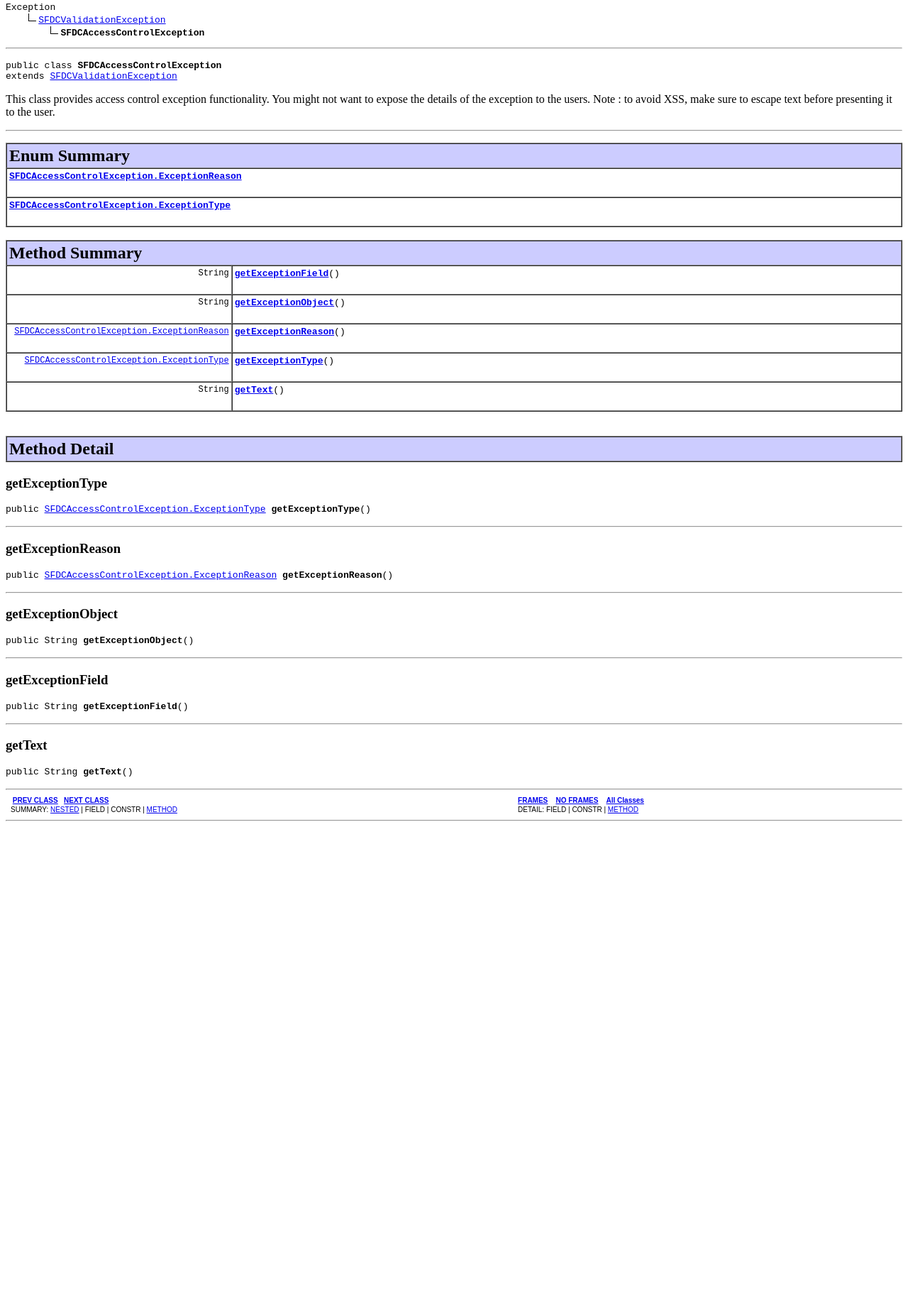
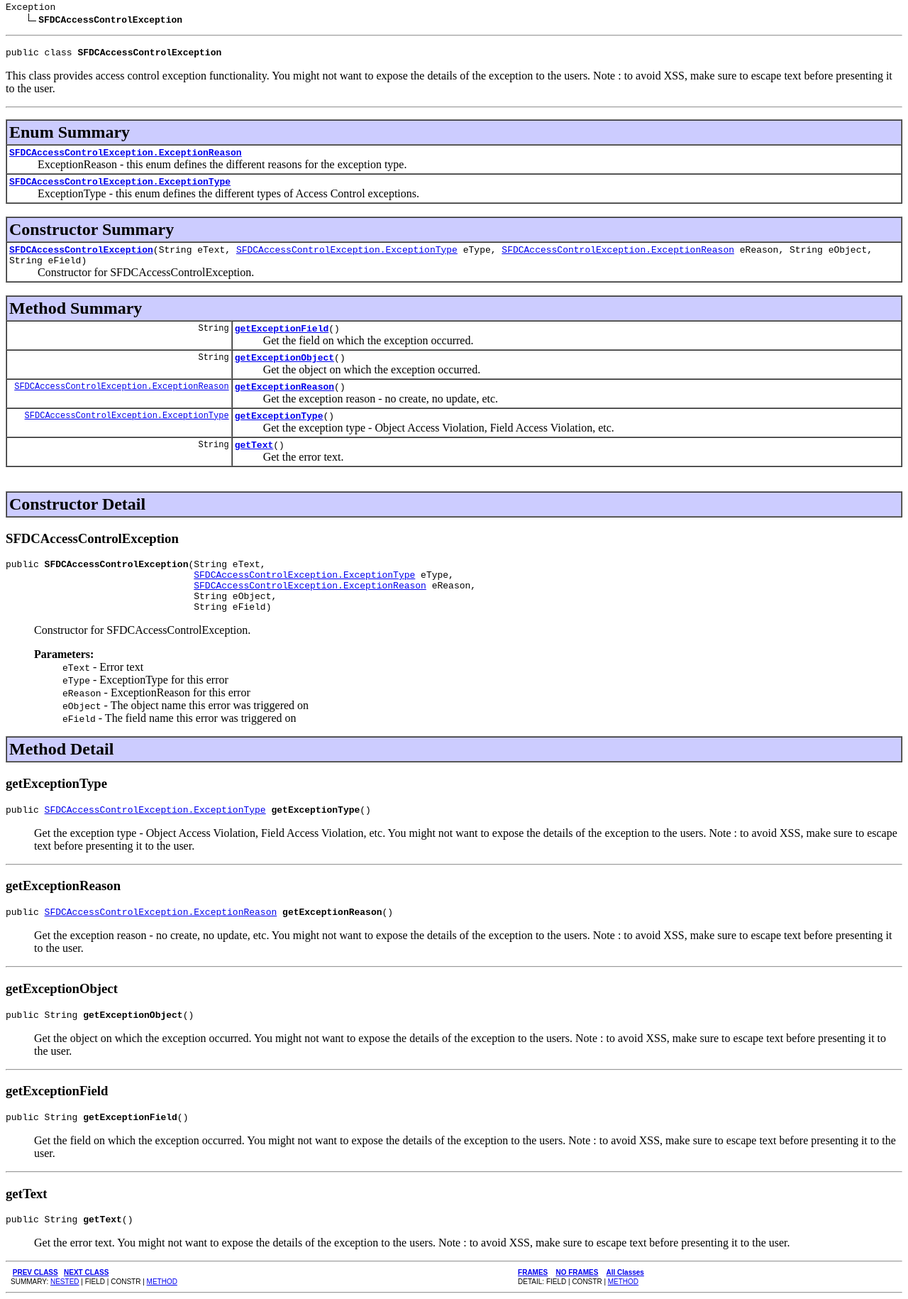
Before and after one commit to forcedotcom/force-dot-com-esapi, a plain HTML site: page doc/SFDCAccessControlException.html in a window 1280 px wide. Shown: the part 118-1948 px from the top of the page at 71% size. Before the commit the page ends 1283 px from the top, so only its background shows below. Drawn offline with Linux system fonts and the light colour scheme.

Commit message:
Added descriptions

```diff
--- a/doc/SFDCAccessControlException.html
+++ b/doc/SFDCAccessControlException.html
@@ -75,12 +75,11 @@ DETAIL:&nbsp;FIELD&nbsp;|&nbsp;CONSTR&nbsp;|&nbsp;<A HREF="#method_detail">METHO
 Class SFDCAccessControlException</H2>
 <PRE>
 Exception
-    <IMG SRC="./resources/inherit.gif" ALT="extended by "><A HREF="SFDCValidationException.html" title="class in &lt;Unnamed&gt;">SFDCValidationException</A>
-        <IMG SRC="./resources/inherit.gif" ALT="extended by "><B>SFDCAccessControlException</B>
+    <IMG SRC="./resources/inherit.gif" ALT="extended by "><B>SFDCAccessControlException</B>
 </PRE>
 <HR>
 <DL>
-<DT><PRE>public class <B>SFDCAccessControlException</B><DT>extends <A HREF="SFDCValidationException.html" title="class in &lt;Unnamed&gt;">SFDCValidationException</A></DL>
+<DT><PRE>public class <B>SFDCAccessControlException</B><DT></DL>
 </PRE>
 
 <P>
@@ -104,16 +103,38 @@ This class provides access control exception functionality. You might not want t
 <TD><CODE><B><A HREF="SFDCAccessControlException.ExceptionReason.html" title="enum in &lt;Unnamed&gt;">SFDCAccessControlException.ExceptionReason</A></B></CODE>
 
 <BR>
-&nbsp;&nbsp;&nbsp;&nbsp;&nbsp;&nbsp;&nbsp;&nbsp;&nbsp;&nbsp;&nbsp;</TD>
+&nbsp;&nbsp;&nbsp;&nbsp;&nbsp;&nbsp;&nbsp;&nbsp;&nbsp;&nbsp;ExceptionReason - this enum defines the different reasons for the exception type.</TD>
 </TR>
 <TR BGCOLOR="white" CLASS="TableRowColor">
 <TD><CODE><B><A HREF="SFDCAccessControlException.ExceptionType.html" title="enum in &lt;Unnamed&gt;">SFDCAccessControlException.ExceptionType</A></B></CODE>
 
 <BR>
-&nbsp;&nbsp;&nbsp;&nbsp;&nbsp;&nbsp;&nbsp;&nbsp;&nbsp;&nbsp;&nbsp;</TD>
+&nbsp;&nbsp;&nbsp;&nbsp;&nbsp;&nbsp;&nbsp;&nbsp;&nbsp;&nbsp;ExceptionType - this enum defines the different types of Access Control exceptions.</TD>
 </TR>
 </TABLE>
 &nbsp;
+
+<!-- ======== CONSTRUCTOR SUMMARY ======== -->
+
+<A NAME="constructor_summary"><!-- --></A>
+<TABLE BORDER="1" WIDTH="100%" CELLPADDING="3" CELLSPACING="0" SUMMARY="">
+<TR BGCOLOR="#CCCCFF" CLASS="TableHeadingColor">
+<TH ALIGN="left" COLSPAN="2"><FONT SIZE="+2">
+<B>Constructor Summary</B></FONT></TH>
+</TR>
+<TR BGCOLOR="white" CLASS="TableRowColor">
+<TD><CODE><B><A HREF="SFDCAccessControlException.html#SFDCAccessControlException(String, SFDCAccessControlException.ExceptionType, SFDCAccessControlException.ExceptionReason, String, String)">SFDCAccessControlException</A></B>(String&nbsp;eText,
+                           <A HREF="SFDCAccessControlException.ExceptionType.html" title="enum in &lt;Unnamed&gt;">SFDCAccessControlException.ExceptionType</A>&nbsp;eType,
+                           <A HREF="SFDCAccessControlException.ExceptionReason.html" title="enum in &lt;Unnamed&gt;">SFDCAccessControlException.ExceptionReason</A>&nbsp;eReason,
+                           String&nbsp;eObject,
+                           String&nbsp;eField)</CODE>
+
+<BR>
+&nbsp;&nbsp;&nbsp;&nbsp;&nbsp;&nbsp;&nbsp;&nbsp;&nbsp;&nbsp;Constructor for SFDCAccessControlException.</TD>
+</TR>
+</TABLE>
+&nbsp;
+
 <!-- ========== METHOD SUMMARY =========== -->
 
 <A NAME="method_summary"><!-- --></A>
@@ -128,7 +149,7 @@ This class provides access control exception functionality. You might not want t
 <TD><CODE><B><A HREF="SFDCAccessControlException.html#getExceptionField()">getExceptionField</A></B>()</CODE>
 
 <BR>
-&nbsp;&nbsp;&nbsp;&nbsp;&nbsp;&nbsp;&nbsp;&nbsp;&nbsp;&nbsp;&nbsp;</TD>
+&nbsp;&nbsp;&nbsp;&nbsp;&nbsp;&nbsp;&nbsp;&nbsp;&nbsp;&nbsp;Get the field on which the exception occurred.</TD>
 </TR>
 <TR BGCOLOR="white" CLASS="TableRowColor">
 <TD ALIGN="right" VALIGN="top" WIDTH="1%"><FONT SIZE="-1">
@@ -136,7 +157,7 @@ This class provides access control exception functionality. You might not want t
 <TD><CODE><B><A HREF="SFDCAccessControlException.html#getExceptionObject()">getExceptionObject</A></B>()</CODE>
 
 <BR>
-&nbsp;&nbsp;&nbsp;&nbsp;&nbsp;&nbsp;&nbsp;&nbsp;&nbsp;&nbsp;&nbsp;</TD>
+&nbsp;&nbsp;&nbsp;&nbsp;&nbsp;&nbsp;&nbsp;&nbsp;&nbsp;&nbsp;Get the object on which the exception occurred.</TD>
 </TR>
 <TR BGCOLOR="white" CLASS="TableRowColor">
 <TD ALIGN="right" VALIGN="top" WIDTH="1%"><FONT SIZE="-1">
@@ -144,7 +165,7 @@ This class provides access control exception functionality. You might not want t
 <TD><CODE><B><A HREF="SFDCAccessControlException.html#getExceptionReason()">getExceptionReason</A></B>()</CODE>
 
 <BR>
-&nbsp;&nbsp;&nbsp;&nbsp;&nbsp;&nbsp;&nbsp;&nbsp;&nbsp;&nbsp;&nbsp;</TD>
+&nbsp;&nbsp;&nbsp;&nbsp;&nbsp;&nbsp;&nbsp;&nbsp;&nbsp;&nbsp;Get the exception reason - no create, no update, etc.</TD>
 </TR>
 <TR BGCOLOR="white" CLASS="TableRowColor">
 <TD ALIGN="right" VALIGN="top" WIDTH="1%"><FONT SIZE="-1">
@@ -152,7 +173,7 @@ This class provides access control exception functionality. You might not want t
 <TD><CODE><B><A HREF="SFDCAccessControlException.html#getExceptionType()">getExceptionType</A></B>()</CODE>
 
 <BR>
-&nbsp;&nbsp;&nbsp;&nbsp;&nbsp;&nbsp;&nbsp;&nbsp;&nbsp;&nbsp;&nbsp;</TD>
+&nbsp;&nbsp;&nbsp;&nbsp;&nbsp;&nbsp;&nbsp;&nbsp;&nbsp;&nbsp;Get the exception type - Object Access Violation, Field Access Violation, etc.</TD>
 </TR>
 <TR BGCOLOR="white" CLASS="TableRowColor">
 <TD ALIGN="right" VALIGN="top" WIDTH="1%"><FONT SIZE="-1">
@@ -160,11 +181,36 @@ This class provides access control exception functionality. You might not want t
 <TD><CODE><B><A HREF="SFDCAccessControlException.html#getText()">getText</A></B>()</CODE>
 
 <BR>
-&nbsp;&nbsp;&nbsp;&nbsp;&nbsp;&nbsp;&nbsp;&nbsp;&nbsp;&nbsp;&nbsp;</TD>
+&nbsp;&nbsp;&nbsp;&nbsp;&nbsp;&nbsp;&nbsp;&nbsp;&nbsp;&nbsp;Get the error text.</TD>
 </TR>
 </TABLE>
 <br>
 <P>
+
+<!-- ========= CONSTRUCTOR DETAIL ======== -->
+
+<A NAME="constructor_detail"><!-- --></A>
+<TABLE BORDER="1" WIDTH="100%" CELLPADDING="3" CELLSPACING="0" SUMMARY="">
+<TR BGCOLOR="#CCCCFF" CLASS="TableHeadingColor">
+<TH ALIGN="left" COLSPAN="1"><FONT SIZE="+2">
+<B>Constructor Detail</B></FONT></TH>
+</TR>
+</TABLE>
+
+<A NAME="SFDCAccessControlException(String, SFDCAccessControlException.ExceptionType, SFDCAccessControlException.ExceptionReason, String, String)"><!-- --></A><H3>
+SFDCAccessControlException</H3>
+<PRE>
+public <B>SFDCAccessControlException</B>(String&nbsp;eText,
+                                  <A HREF="SFDCAccessControlException.ExceptionType.html" title="enum in &lt;Unnamed&gt;">SFDCAccessControlException.ExceptionType</A>&nbsp;eType,
+                                  <A HREF="SFDCAccessControlException.ExceptionReason.html" title="enum in &lt;Unnamed&gt;">SFDCAccessControlException.ExceptionReason</A>&nbsp;eReason,
+                                  String&nbsp;eObject,
+                                  String&nbsp;eField)</PRE>
+<DL>
+<DD>Constructor for SFDCAccessControlException.
+<P>
+<DL>
+<DT><B>Parameters:</B><DD><CODE>eText</CODE> - Error text<DD><CODE>eType</CODE> - ExceptionType for this error<DD><CODE>eReason</CODE> - ExceptionReason for this error<DD><CODE>eObject</CODE> - The object name this error was triggered on<DD><CODE>eField</CODE> - The field name this error was triggered on</DL>
+</DL>
 
 <!-- ============ METHOD DETAIL ========== -->
 
@@ -181,6 +227,10 @@ getExceptionType</H3>
 <PRE>
 public <A HREF="SFDCAccessControlException.ExceptionType.html" title="enum in &lt;Unnamed&gt;">SFDCAccessControlException.ExceptionType</A> <B>getExceptionType</B>()</PRE>
 <DL>
+<DD>Get the exception type - Object Access Violation, Field Access Violation, etc.
+ You might not want to expose the details of the exception to the users.
+ Note : to avoid XSS, make sure to escape text before presenting it to the user.
+<P>
 <DD><DL>
 </DL>
 </DD>
@@ -192,6 +242,10 @@ getExceptionReason</H3>
 <PRE>
 public <A HREF="SFDCAccessControlException.ExceptionReason.html" title="enum in &lt;Unnamed&gt;">SFDCAccessControlException.ExceptionReason</A> <B>getExceptionReason</B>()</PRE>
 <DL>
+<DD>Get the exception reason - no create, no update, etc.
+ You might not want to expose the details of the exception to the users.
+ Note : to avoid XSS, make sure to escape text before presenting it to the user.
+<P>
 <DD><DL>
 </DL>
 </DD>
@@ -203,6 +257,10 @@ getExceptionObject</H3>
 <PRE>
 public String <B>getExceptionObject</B>()</PRE>
 <DL>
+<DD>Get the object on which the exception occurred.
+ You might not want to expose the details of the exception to the users.
+ Note : to avoid XSS, make sure to escape text before presenting it to the user.
+<P>
 <DD><DL>
 </DL>
 </DD>
@@ -214,6 +272,10 @@ getExceptionField</H3>
 <PRE>
 public String <B>getExceptionField</B>()</PRE>
 <DL>
+<DD>Get the field on which the exception occurred.
+ You might not want to expose the details of the exception to the users.
+ Note : to avoid XSS, make sure to escape text before presenting it to the user.
+<P>
 <DD><DL>
 </DL>
 </DD>
@@ -225,6 +287,10 @@ getText</H3>
 <PRE>
 public String <B>getText</B>()</PRE>
 <DL>
+<DD>Get the error text.
+ You might not want to expose the details of the exception to the users.
+ Note : to avoid XSS, make sure to escape text before presenting it to the user.
+<P>
 <DD><DL>
 </DL>
 </DD>
```
Also changed, not shown: doc/SFDCAccessControlException.ExceptionReason.html (+20 -5 lines), doc/SFDCAccessControlException.ExceptionType.html (+21 -5 lines).
